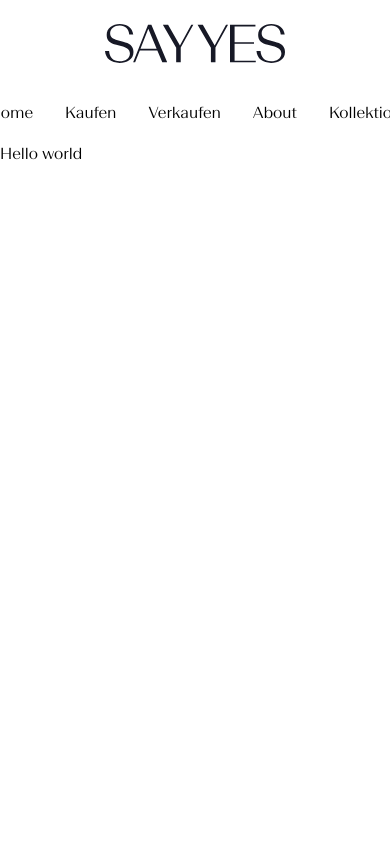
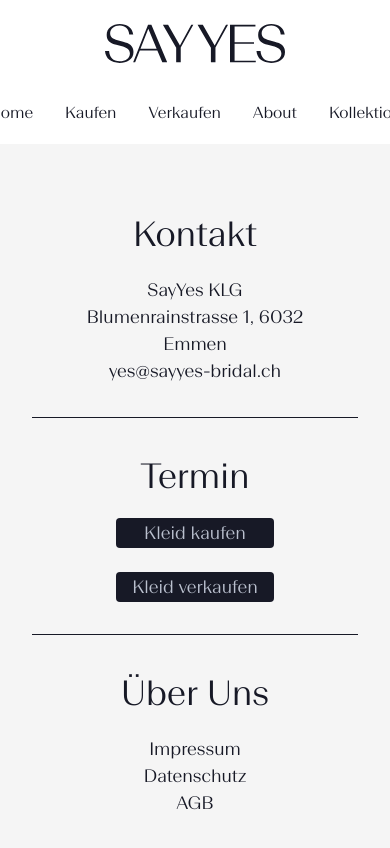
Before and after one commit to jeromehaas/sayyes-web, a Next.js app in the folder frontend/: page / in a window 390 px wide. Shown: the top 848 px of the page. Built offline with nearby package versions, Linux system fonts and the light colour scheme.

Commit message:
Setup: footer component

```diff
--- /dev/null
+++ b/frontend/components/blocks/footer/footer.jsx
@@ -0,0 +1,62 @@
+import Heading from "components/content/heading/heading";
+import Paragraph from "components//content/paragraph/paragraph";
+import Link from "next/link";
+import Button from "components//content/button/button";
+
+const Footer = () => {
+
+	return (
+		<footer className="footer">
+			<div className="footer__inner">
+
+				<div className="footer__box box">
+					<Heading className="box__heading" level="h2">Kontakt</Heading>
+					<div className="box__item item">
+						<Paragraph className="item__text">SayYes KLG</Paragraph>
+					</div>
+					<div className="box__item item">
+						<Paragraph className="item__text">Blumenrainstrasse 1, 6032 Emmen</Paragraph>
+					</div>
+					<div className="box__item item">
+						<Link className="item__link" href="mailto:yes@sayyes-bridal.ch">
+							<Paragraph className="item__text">yes@sayyes-bridal.ch</Paragraph>
+						</Link>
+					</div>
+				</div>
+
+				<div className="footer__box box">
+					<Heading className="box__heading" level="h2">Termin</Heading>
+					<div className="box__button-container">
+						<Button className="box__button">Kleid kaufen</Button>
+						<Button className="box__button">Kleid verkaufen</Button>
+					</div>
+				</div>
+
+				<div className="footer__box box">
+					<Heading className="box__heading" level="h2">Über Uns</Heading>
+					<div className="box__item item">
+						<Link className="item__link" href="/imprint">
+							<Paragraph className="item__text">Impressum</Paragraph>
+						</Link>
+					</div>
+					<div className="box__item item">
+						<Link className="item__link" href="/data-privacy">
+							<Paragraph className="item__text">Datenschutz</Paragraph>
+						</Link>
+					</div>
+					<div className="box__item item">
+						<Link className="item__link" href="/agb">
+							<Paragraph className="item__text">AGB</Paragraph>
+						</Link>
+					</div>
+				</div>
+
+			</div>
+		</footer>
+	);
+
+
+
+};
+
+export default Footer;
--- /dev/null
+++ b/frontend/components/blocks/footer/footer.scss
@@ -0,0 +1,100 @@
+.footer {
+	background-color: $grey-20;
+
+	&__inner {
+		max-width: 1440px;
+		margin: 0 auto;
+		padding: 32px;
+		display: grid;
+		grid-template-columns: repeat(3, 1fr);
+	}
+
+	&__box, .box {
+		border-right: 1px solid $blue-100;
+		padding: 16px 32px;
+
+		&__heading {
+			text-align: center;
+			margin-bottom: 16px;
+		}
+
+		&__button-container {
+			display: grid;
+			grid-template-columns: 1fr 1fr;
+			justify-content: center;
+			gap: 24px;
+		}
+
+		&__item, .item {
+
+			&__link {
+
+			}
+
+			&__text {
+				text-align: center;
+        font-family: "Beausite-Slick", Arial, sans-serif;
+			}
+		}
+
+		&:last-child {
+			border: none;
+		}
+
+	}
+
+	@media (max-width: 1000px) {
+
+		&__box, .box {
+
+			&__button-container {
+				display: grid;
+				grid-template-columns: auto;
+				grid-template-rows: auto auto;
+				justify-content: center;
+				gap: 24px;
+			}
+
+		}
+
+	}
+
+	@media (max-width: 750px) {
+
+		&__inner {
+			grid-template-columns: auto;
+			grid-template-rows: auto auto auto;
+		}
+
+		&__box, .box {
+			border-right: 0;
+			border-bottom: 1px solid $blue-100;
+			padding: 32px;
+
+			&__button-container {
+				grid-template-columns: 1fr 1fr;
+				grid-template-rows: auto;
+				justify-content: center;
+				max-width: 360px;
+				margin: 0 auto;
+			}
+
+		}
+
+	}
+
+	@media (max-width: 450px) {
+
+		&__box, .box {
+
+			&__button-container {
+				grid-template-columns: auto;
+				grid-template-rows: auto auto;
+				max-width: unset;
+			}
+
+		}
+
+	}
+
+}
--- a/frontend/components/layouts/page/page.jsx
+++ b/frontend/components/layouts/page/page.jsx
@@ -1,4 +1,5 @@
 import DesktopNavigation from "components//blocks/desktop-navigation/desktop-navigation";
+import Footer from "components//blocks/footer/footer";
 
 const Page = ({ children }) => {
 
@@ -6,6 +7,7 @@ const Page = ({ children }) => {
 		<div className="page">
 			<DesktopNavigation />
 			{ children }
+			<Footer />
 		</div>
 	)
 
--- a/frontend/pages/index.js
+++ b/frontend/pages/index.js
@@ -4,7 +4,6 @@ const Start = ( ) => {
 
   return (
 		<div>
-			Hello world
 		</div>
   );
 
--- a/frontend/styles/configs/global.scss
+++ b/frontend/styles/configs/global.scss
@@ -0,0 +1,3 @@
+* {
+	color: $blue-100;
+}
--- a/frontend/styles/configs/typography.scss
+++ b/frontend/styles/configs/typography.scss
@@ -90,3 +90,12 @@
     }
 
 }
+
+.footer {
+
+	.item__text {
+    font-family: "Beausite-Slick", Arial, sans-serif;
+		font-size: 18px;
+	}
+
+}
--- a/frontend/styles/configs/variables.scss
+++ b/frontend/styles/configs/variables.scss
@@ -1,6 +1,7 @@
 /* COLORS */
 $white-100: #FFFFFF;
 $grey-60: #BAC0CE;
+$grey-20: #F5F5F5;
 $blue-100: #171926;
 $blue-80: #404A59;
 $red-100: #FF0000;
--- a/frontend/styles/main.scss
+++ b/frontend/styles/main.scss
@@ -14,6 +14,7 @@
 
 /* BLOCKS */
 @import 'components/blocks/desktop-navigation/desktop-navigation.scss';
+@import 'components/blocks/footer/footer.scss';
 
 /* LAYOUTS */
 @import 'components/layouts/section/section.scss';
```
